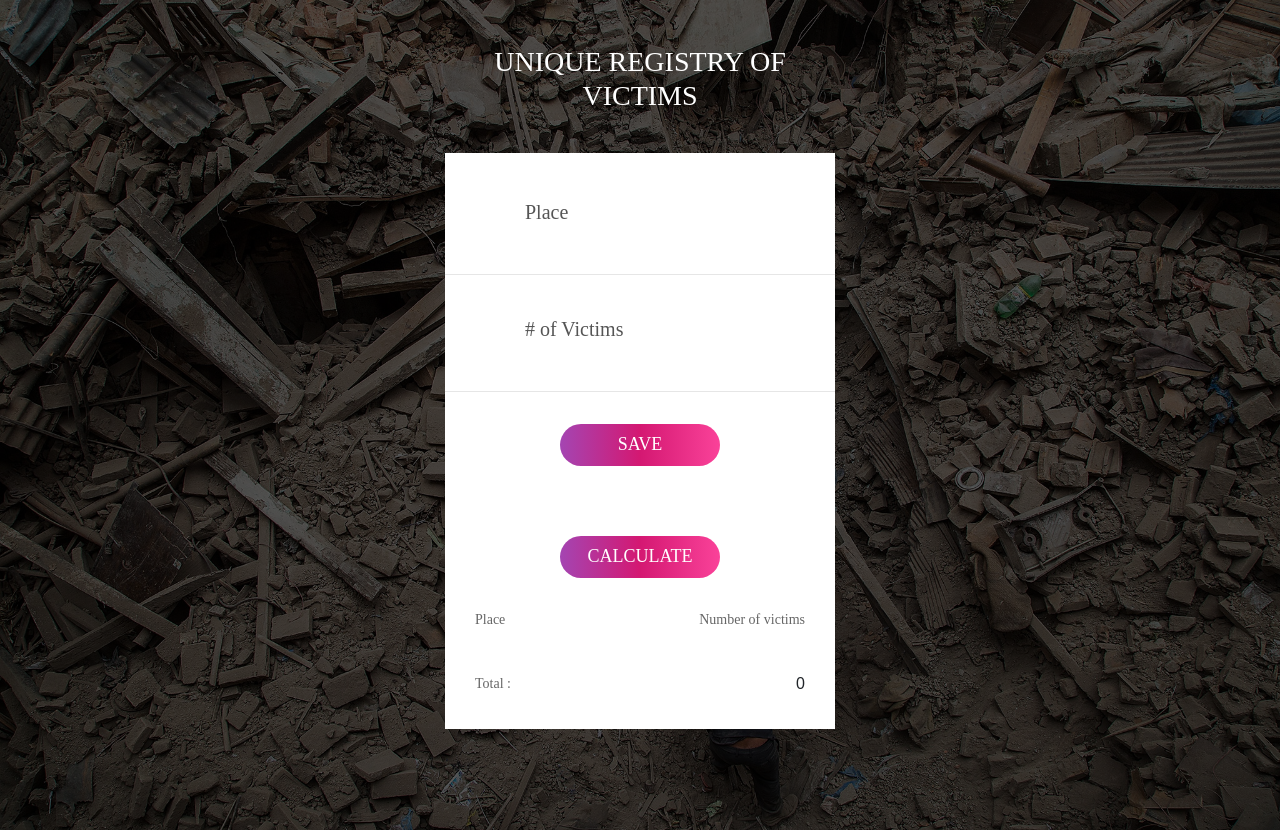
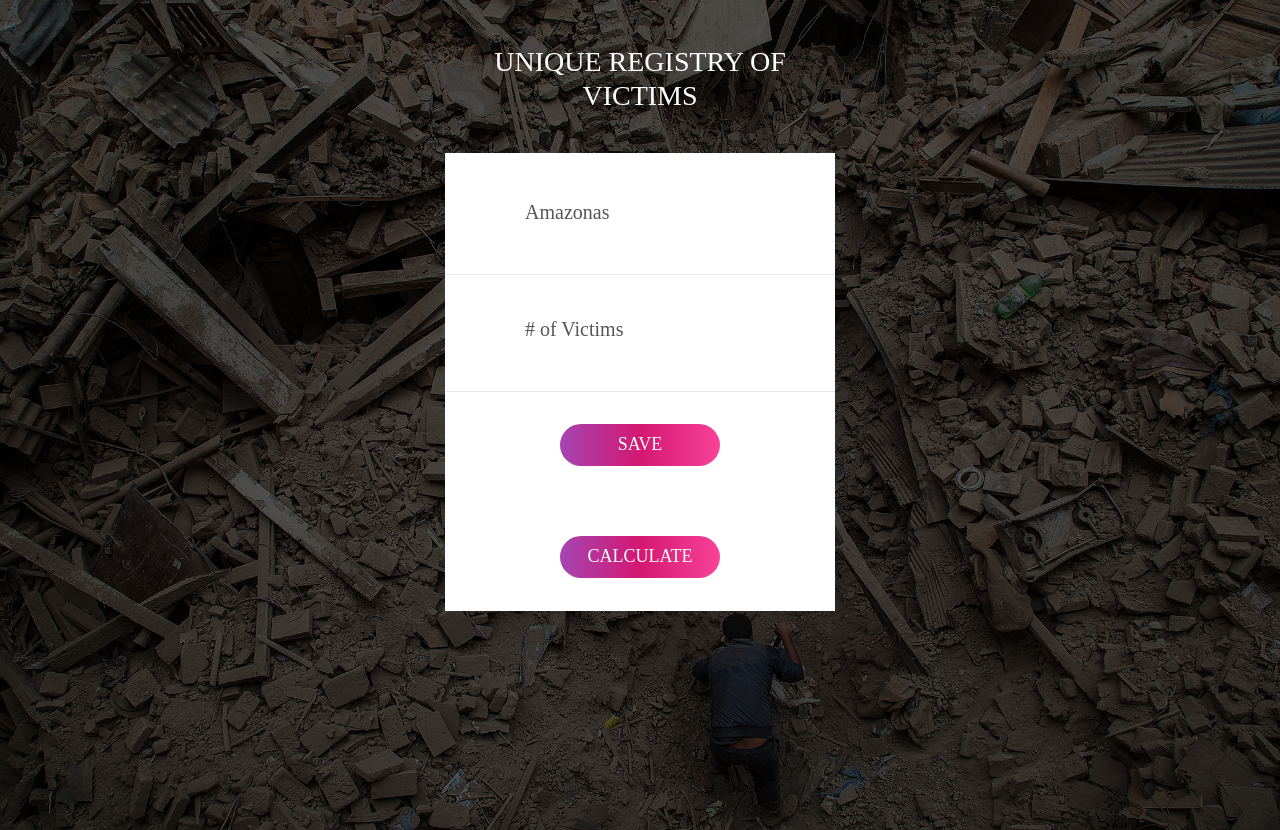
Before and after one commit to jalondono/URV, a Flask app: page / in a window 1280 px wide. Run offline with Flask 2, Linux system fonts and the light colour scheme; some libraries are stand-ins or nearby versions; some web fonts are replaced.

Commit message:
* index.html - Change the data input, select input instead text input * main.css - Added style to select input * forms.py - Added changed the input text on the form

```diff
--- a/web_flask/forms.py
+++ b/web_flask/forms.py
@@ -1,10 +1,24 @@
 #!/usr/bin/python3
-from wtforms import Form, StringField, TextField
+from wtforms import Form, StringField, TextField, SelectField
 
 """ Class to manage de forms"""
 
 
 class CommentForms(Form):
     """ create the attributes """
-    place = StringField('place')
+    place = SelectField(
+        'place',
+        choices=[('Amazonas', 'Amazonas'), ('Antioquia', 'Antioquia'), ('Arauca', 'Arauca'),
+                 ('Atlántico', 'Atlántico'), ('Bolívar', 'Bolívar'), ('Boyacá', 'Boyacá'),
+                 ('Caldas', 'Caldas'), ('Caquetá', 'Caquetá'), ('Casanare', 'Casanare'),
+                 ('Cauca', 'Cauca'), ('Cesar', 'Cesar'), ('Chocó', 'Chocó'),
+                 ('Córdoba', 'Córdoba'), ('Cundinamarca', 'Cundinamarca'), ('Guainía', 'Guainía'),
+                 ('Guaviare', 'Guaviare'), ('Huila', 'Huila'), ('La Guajira', 'La Guajira'),
+                 ('Magdalena', 'Magdalena'), ('Meta', 'Meta'), ('Nariño', 'Nariño'),
+                 ('Norte de Santander', 'Norte de Santander'), ('Putumayo', 'Putumayo'), ('Quindío', 'Quindío'),
+                 ('Tolima', 'Tolima'), ('Valle del Cauca', 'Valle del Cauca'), ('Vaupés', 'Vaupés'),
+                 ('Vichada', 'Vichada')]
+    )
+
+    """place = StringField('place')"""
     victims = StringField('victims')
--- a/web_flask/static/css/main.css
+++ b/web_flask/static/css/main.css
@@ -72,6 +72,13 @@ ul, li {
 	list-style-type: none;
 }
 
+select {
+    border:none;
+    -webkit-appearance: none;
+    -moz-appearance: none;
+    appearance: none;
+    -ms-appearance: none; /* get rid of default appearance for IE8, 9 and 10*/
+}
 
 /*---------------------------------------------*/
 input {
@@ -243,7 +250,7 @@ iframe {
   font-size: 20px;
   color: #555555;
   line-height: 1.2;
-
+  border: none;
   display: block;
   width: 100%;
   height: 50px;
--- a/web_flask/templates/index.html
+++ b/web_flask/templates/index.html
@@ -33,6 +33,7 @@
 							Calculate
 						</button>
 					</div>
+                    {% if reports|length > 0 %}
 					<div class="results">
 						<div class="titles">
 							<div><p>Place</p></div>
@@ -48,12 +49,12 @@
 								{% endfor %}
 							</ul>
 						</div>
-
 					</div>
 					<div class="total">
 							<p>Total :</p>
 							<div> {{ total }}</div>
 					</div>
+                {% endif %}
 				</form>
 			</div>
 		</div>
```
